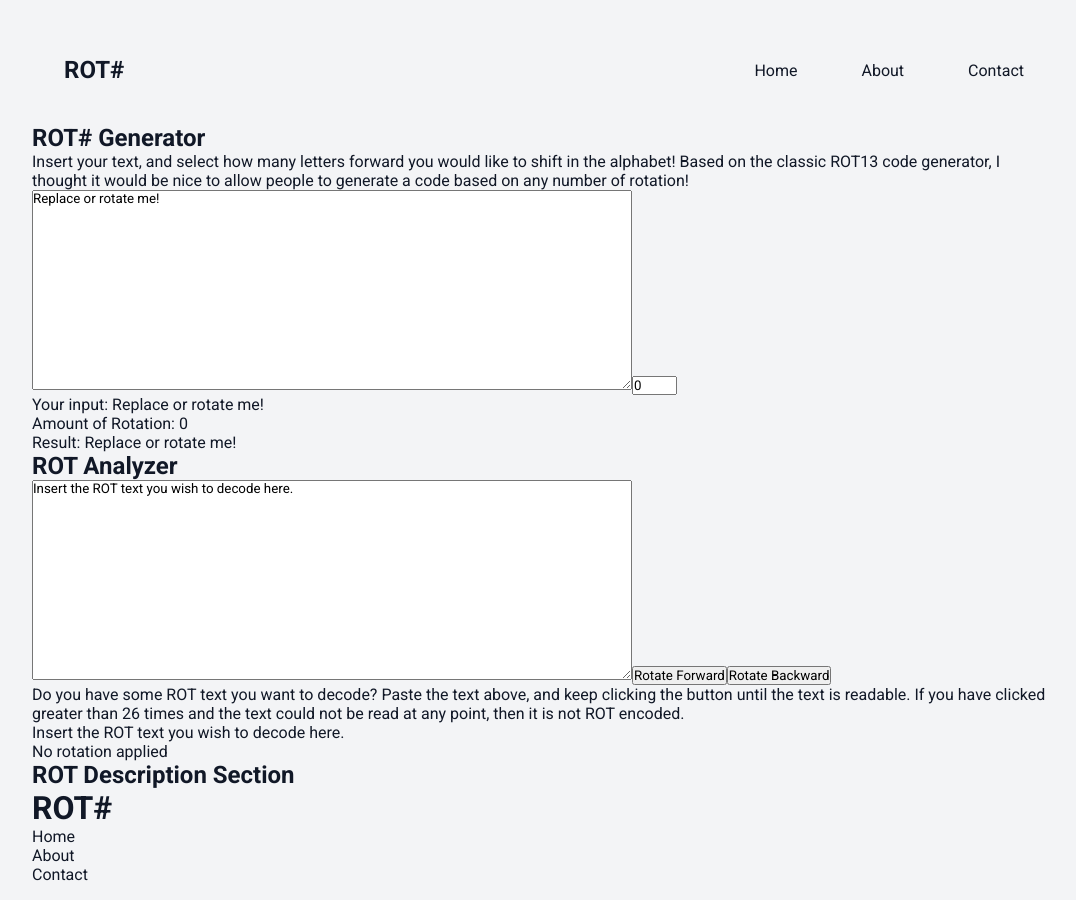
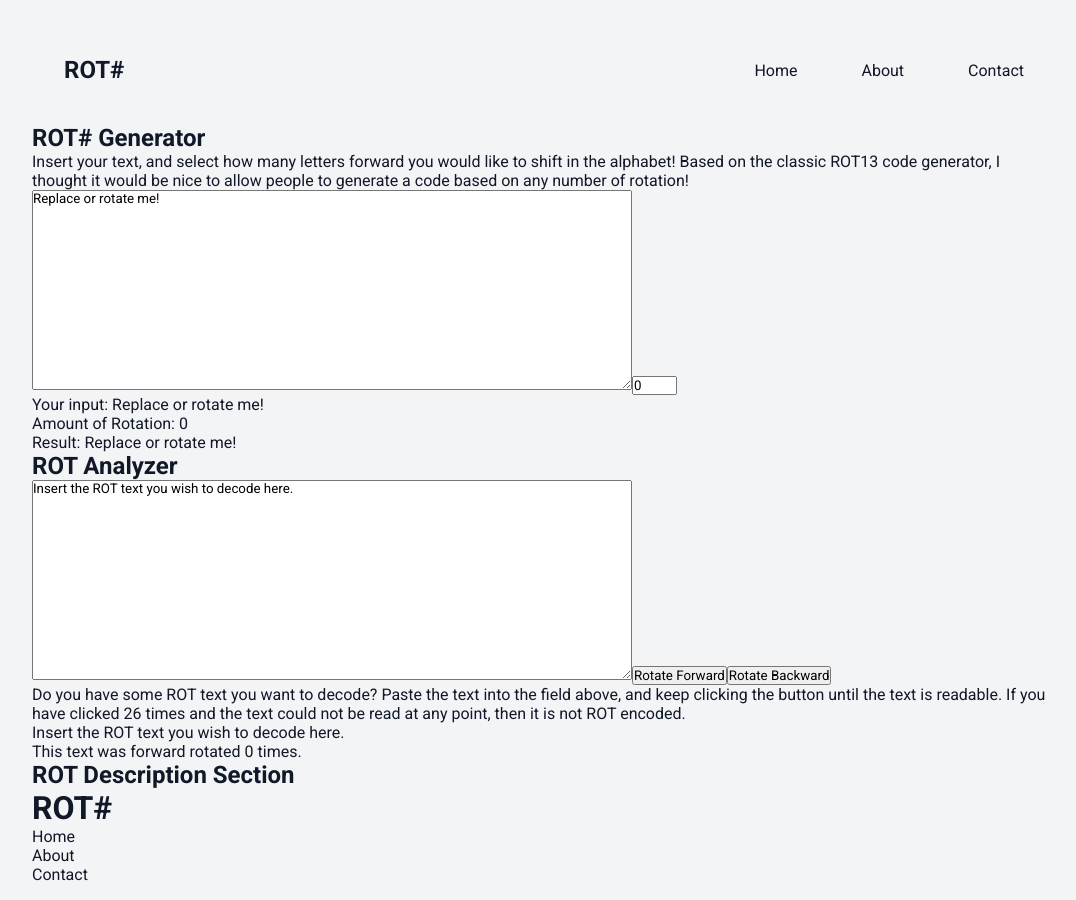
Before and after one commit to Personal-Library/rot-generator, a Vue app: page / in a window 1280 px wide. Shown: the whole page, without its empty margins (96-1172 px from the left). Built offline with nearby package versions, Linux system fonts and the light colour scheme.

Commit message:
feat: Adjust ROT analyzer to count forward rotation instead. Fix counter so that it resets on field change

```diff
--- a/src/components/RotAnalyzerSection.vue
+++ b/src/components/RotAnalyzerSection.vue
@@ -4,30 +4,37 @@
 	<button @click="handleClick('forward')">Rotate Forward</button>
 	<button @click="handleClick('backward')">Rotate Backward</button>
 	<p>
-		Do you have some ROT text you want to decode? Paste the text above, and keep clicking the button
-		until the text is readable. If you have clicked greater than 26 times and the text could not be
-		read at any point, then it is not ROT encoded.
+		Do you have some ROT text you want to decode? Paste the text into the field above, and keep
+		clicking the button until the text is readable. If you have clicked 26 times and the text could
+		not be read at any point, then it is not ROT encoded.
 	</p>
 	<p>{{ analyzedText }}</p>
 	<p>{{ calculatedRotations }}</p>
 </template>
 
 <script>
-import { ref, computed } from 'vue';
+import { ref, computed, watch } from 'vue';
 import rotGenerator from '../helpers/rot-generator';
 
 export default {
 	setup() {
 		const text = ref('Insert the ROT text you wish to decode here.');
 		const count = ref(0);
-		const analyzedText = computed(() => rotGenerator(text.value, count.value));
-    const calculatedRotations = computed(() => {
-      if (count.value === 26 || count.value === 0) {
-        return 'No rotation applied';
-      } else {
-        return `This text was forward rotated ${26 - count.value} times.`
-      }
-    })
+
+		/**
+		 * A watcher data source can either be a getter function that returns a value, or directly
+		 * a ref. Used here to watch the text field and reset the count if the user has changed
+		 * the text.
+		 */
+		watch(text, () => {
+			count.value = 0;
+		});
+
+		// The computed property is a "back rotation"
+		const analyzedText = computed(() => rotGenerator(text.value, 26 - count.value));
+		const calculatedRotations = computed(() => {
+			return `This text was forward rotated ${count.value} times.`;
+		});
 
 		const handleClick = (direction) => {
 			if (direction === 'forward') {
@@ -41,18 +48,12 @@ export default {
 			}
 		};
 
-    /**
-     * TODO: Clean this component up and change the counter so it shows the absolute
-     * degree of rotation and not how many times we have to rotate it forward to get
-     * the correct text.
-     */
-
 		return {
 			text,
 			analyzedText,
 			handleClick,
 			count,
-      calculatedRotations
+			calculatedRotations,
 		};
 	},
 };
```
Also changed, not shown: src/helpers/rot-describer.js (+7 -7 lines).
